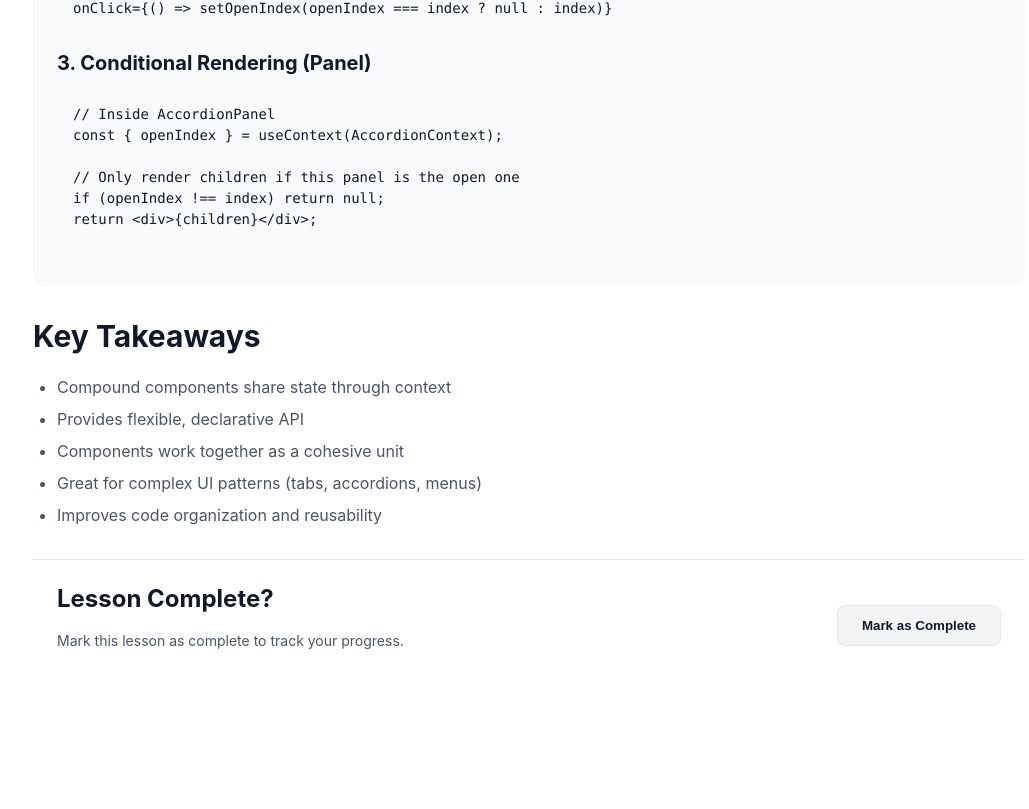
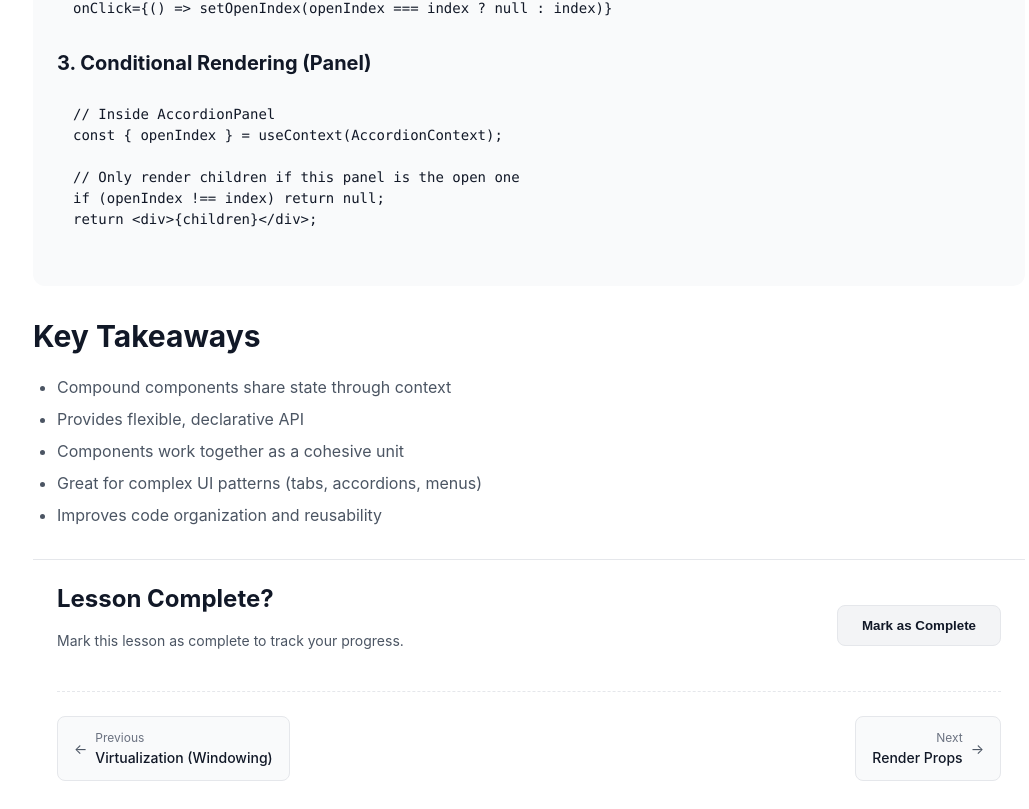
Before and after one commit to rajeshpillai/react-katas, a React (Vite) app: page /lessons/compound-components in a window 1280 px wide. Shown: the part 2301-3110 px from the top of the page, without its empty margins (251-1280 px from the left). Before the commit the page ends 2996 px from the top, so only its background shows below. Built offline with nearby package versions, Linux system fonts and the light colour scheme.

Commit message:
Next/pre nav for lessons

```diff
--- a/src/App.tsx
+++ b/src/App.tsx
@@ -1,6 +1,6 @@
 import { Suspense } from 'react'
-import { RouterProvider, useRouter } from '@router/Router'
-import { getLessonByPath } from '@router/routes'
+import { RouterProvider, useRouter, Link } from '@router/Router'
+import { getLessonByPath, getAdjacentLessons } from '@router/routes'
 import Sidebar from '@components/Navigation/Sidebar'
 import styles from './App.module.css'
 import { useProgress } from '@hooks/useProgress'
@@ -29,6 +29,7 @@ function AppContent() {
     // Render the lesson component
     const LessonComponent = currentLesson.component
     const isCompleted = isLessonCompleted(currentLesson.id)
+    const { previous, next } = getAdjacentLessons(currentPath)
 
     return (
         <div className={styles.app}>
@@ -44,9 +45,12 @@ function AppContent() {
                     marginTop: 'var(--space-8)',
                     padding: 'var(--space-6)',
                     borderTop: '1px solid var(--border-color)',
+                }}>
+                    <div style={{
                         display: 'flex',
                         alignItems: 'center',
-                    justifyContent: 'space-between'
+                        justifyContent: 'space-between',
+                        marginBottom: 'var(--space-6)'
                     }}>
                         <div>
                             <h3>Lesson Complete?</h3>
@@ -79,6 +83,66 @@ function AppContent() {
                                 <span>Mark as Complete</span>
                             )}
                         </button>
+                    </div>
+
+                    <div style={{
+                        display: 'flex',
+                        justifyContent: 'space-between',
+                        gap: 'var(--space-4)',
+                        paddingTop: 'var(--space-6)',
+                        borderTop: '1px dashed var(--border-color)'
+                    }}>
+                        {previous ? (
+                            <Link
+                                to={previous.path}
+                                style={{
+                                    display: 'flex',
+                                    alignItems: 'center',
+                                    gap: 'var(--space-2)',
+                                    color: 'var(--text-secondary)',
+                                    textDecoration: 'none',
+                                    padding: 'var(--space-3) var(--space-4)',
+                                    borderRadius: 'var(--radius-md)',
+                                    border: '1px solid var(--border-color)',
+                                    background: 'var(--bg-secondary)',
+                                    transition: 'all 0.2s',
+                                    fontSize: 'var(--font-size-sm)'
+                                }}
+                            >
+                                <span>←</span>
+                                <div>
+                                    <div style={{ fontSize: 'var(--font-size-xs)', color: 'var(--text-tertiary)' }}>Previous</div>
+                                    <div style={{ fontWeight: '500', color: 'var(--text-primary)' }}>{previous.title}</div>
+                                </div>
+                            </Link>
+                        ) : <div />}
+
+                        {next ? (
+                            <Link
+                                to={next.path}
+                                style={{
+                                    display: 'flex',
+                                    alignItems: 'center',
+                                    gap: 'var(--space-2)',
+                                    color: 'var(--text-secondary)',
+                                    textDecoration: 'none',
+                                    padding: 'var(--space-3) var(--space-4)',
+                                    borderRadius: 'var(--radius-md)',
+                                    border: '1px solid var(--border-color)',
+                                    background: 'var(--bg-secondary)',
+                                    transition: 'all 0.2s',
+                                    fontSize: 'var(--font-size-sm)',
+                                    textAlign: 'right'
+                                }}
+                            >
+                                <div>
+                                    <div style={{ fontSize: 'var(--font-size-xs)', color: 'var(--text-tertiary)' }}>Next</div>
+                                    <div style={{ fontWeight: '500', color: 'var(--text-primary)' }}>{next.title}</div>
+                                </div>
+                                <span>→</span>
+                            </Link>
+                        ) : <div />}
+                    </div>
                 </div>
             </main>
         </div>
--- a/src/router/Router.tsx
+++ b/src/router/Router.tsx
@@ -58,26 +58,25 @@ export function RouterProvider({ children }: RouterProviderProps) {
 }
 
 // Link component for navigation
-interface LinkProps {
+interface LinkProps extends React.AnchorHTMLAttributes<HTMLAnchorElement> {
     to: string
-    children: ReactNode
-    className?: string
     activeClassName?: string
 }
 
-export function Link({ to, children, className = '', activeClassName = '' }: LinkProps) {
+export function Link({ to, children, className = '', activeClassName = '', ...props }: LinkProps) {
     const { currentPath, navigate } = useRouter()
     const isActive = currentPath === to
 
     const handleClick = (e: React.MouseEvent<HTMLAnchorElement>) => {
         e.preventDefault()
         navigate(to)
+        props.onClick?.(e)
     }
 
     const finalClassName = `${className} ${isActive ? activeClassName : ''}`.trim()
 
     return (
-        <a href={to} onClick={handleClick} className={finalClassName}>
+        <a href={to} onClick={handleClick} className={finalClassName} {...props}>
             {children}
         </a>
     )
```
Lines whose indentation alone changed are shown as unchanged.
